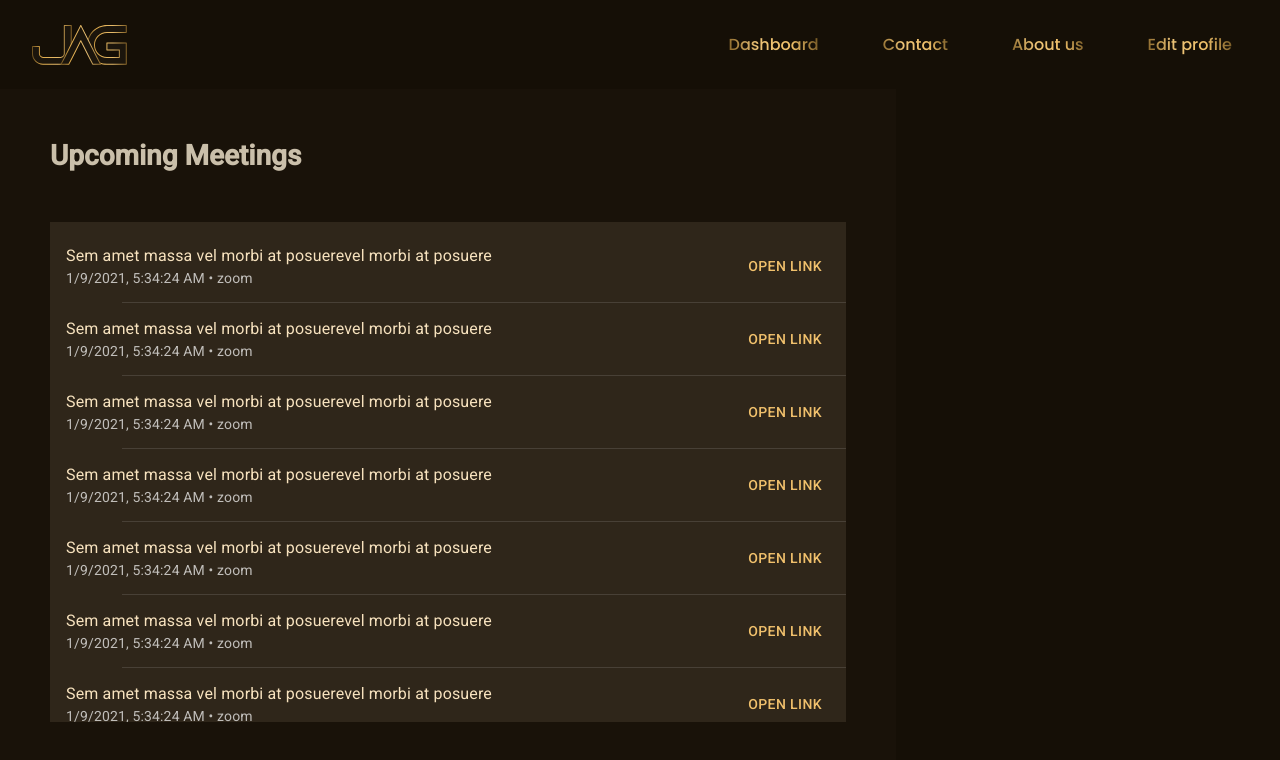
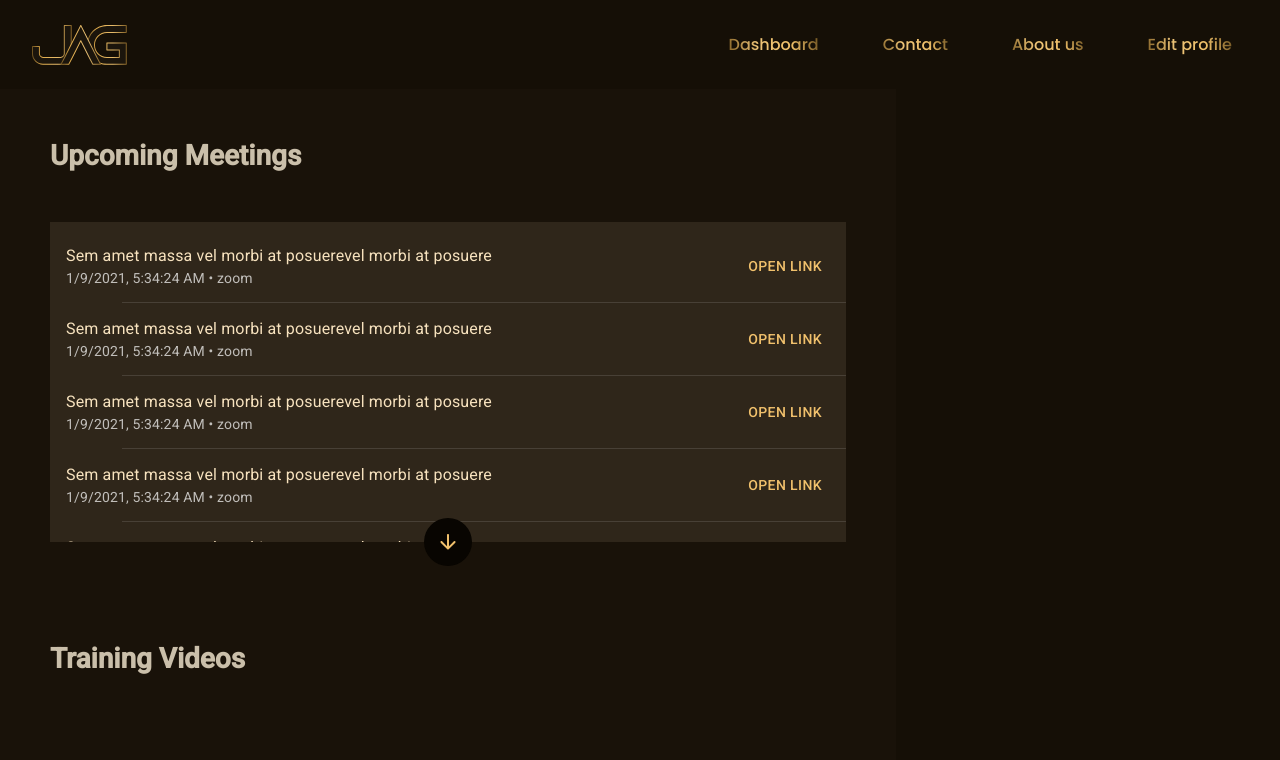
Before and after one commit to Mohanbarman/jag-portal, a React (Create React App) app: page / in a window 1280 px wide. Shown: the top 760 px of the page. Built offline with nearby package versions, Linux system fonts and the light colour scheme.

Commit message:
Adding prospecting videos

```diff
--- a/src/Content.js
+++ b/src/Content.js
@@ -236,6 +236,10 @@ const demoUpcomingMeetings = [1,2,3,4,5,6,7,8,9,10]
     link: 'https://exmple.com/meeting',
   }))
 
+const demoTrainingVideos = [1,2,3,4,5,6,7,8]
+  .map(() => 'JdRH3SNvR94')
+
+
 export {
   carouselContent,
   coreLeadersContent,
@@ -247,6 +251,9 @@ export {
   contactUsScreenContent,
   forgetPasswordScreenContent,
   aboutUsContent,
+
+  // Demo content
   demoProfile,
   demoUpcomingMeetings,
+  demoTrainingVideos,
 };
--- a/src/components/ProspectingVideos.js
+++ b/src/components/ProspectingVideos.js
@@ -4,11 +4,6 @@ import { prospectingVideosContent } from '../Content';
 
 
 const ProspectingVideos = () => {
-  const opts = {
-    // height: '400',
-    // width: '400',
-  }
-
   return(
     <section className="section">
       <h1 className="decorated-title-1">Prospecting videos</h1>
@@ -17,7 +12,6 @@ const ProspectingVideos = () => {
           <div className="prospecting-videos-item" key={index}>
             <YouTube
               videoId={videoID}
-              opts={opts}
               containerClassName='youtube-video-item'
               className='youtube-video-item'
             />
--- /dev/null
+++ b/src/components/TrainingVideos.js
@@ -0,0 +1,45 @@
+import React, {useRef} from 'react';
+import YouTube from "react-youtube";
+import { demoTrainingVideos } from "../Content";
+import {IconButton} from "@material-ui/core";
+import {ArrowBackIos, ArrowDownwardRounded, ArrowForwardIos} from "@material-ui/icons";
+
+
+const TrainingVideos = () => {
+  const trainingVideosContainerRef = useRef(null);
+
+  const _handleScroll = (offset) => {
+    trainingVideosContainerRef.current?.scrollBy(offset, 0);
+  }
+
+
+  return(
+    <div className='training-videos-content'>
+      <h3 className='dashboard-subheading'>Training videos</h3>
+      <div ref={trainingVideosContainerRef} className='training-videos-container'>
+        {demoTrainingVideos.map((videoID, index) => (
+          <YouTube
+            videoId={videoID}
+            containerClassName='youtube-video-item-training'
+            className='youtube-video-item-training'
+          />
+        ))}
+
+        <div className='icon-btn-container-left'>
+          <IconButton onClick={() => _handleScroll(-400)} className='upcoming-meetings-scroll-btn' color='primary' variant='filled'>
+            <ArrowBackIos/>
+          </IconButton>
+        </div>
+
+        <div className='icon-btn-container-right'>
+          <IconButton onClick={() => _handleScroll(400)} className='upcoming-meetings-scroll-btn' color='primary' variant='filled'>
+            <ArrowForwardIos/>
+          </IconButton>
+        </div>
+
+      </div>
+    </div>
+  )
+}
+
+export default TrainingVideos;
--- a/src/components/UpcomingMeetings.js
+++ b/src/components/UpcomingMeetings.js
@@ -1,4 +1,4 @@
-import React, {useState, useEffect} from 'react';
+import React, {useState, useEffect, useRef} from 'react';
 import {demoUpcomingMeetings} from "../Content";
 import {
   Button,
@@ -6,31 +6,36 @@ import {
   ListItem,
   ListItemSecondaryAction,
   ListItemText,
-  Divider,
+  Divider, IconButton,
 } from "@material-ui/core";
+import {ArrowDownwardRounded} from "@material-ui/icons";
 
 
 const UpcomingMeetings = () => {
   const [meetings, setMeetings] = useState(demoUpcomingMeetings);
+  const upcomingMeetingsRef = useRef(null);
 
+  // useEffect(() => {
+  //   const t = setInterval(() => {
+  //     setMeetings(p => [...p, {
+  //       id: Date.now(),
+  //       name: 'Sem amet massa vel morbi at posuerevel morbi at posuere',
+  //       date: Date.now(),
+  //       platform: 'zoom',
+  //       link: 'https://exmple.com/meeting',
+  //     }])
+  //   }, 1000 * 10)
+  //   return () => clearInterval(t);
+  // }, [])
 
-  useEffect(() => {
-    const t = setInterval(() => {
-      setMeetings(p => [...p, {
-        id: Date.now(),
-        name: 'Sem amet massa vel morbi at posuerevel morbi at posuere',
-        date: Date.now(),
-        platform: 'zoom',
-        link: 'https://exmple.com/meeting',
-      }])
-    }, 1000 * 10)
-    return () => clearInterval(t);
-  }, [])
+  const _handleScroll = () => {
+    upcomingMeetingsRef.current?.scrollBy(0, 100);
+  }
 
   return(
       <section className='upcoming-meetings-section'>
         <h3 className='dashboard-subheading'>Upcoming meetings</h3>
-        <List className='upcoming-meetings-list' style={{maxHeight: '500px', overflow: 'auto'}}>
+        <List className='upcoming-meetings-list' ref={upcomingMeetingsRef} style={{maxHeight: '40vh', overflow: 'auto'}}>
 
           {meetings.map((meeting) => (
             <div key={meeting.id}>
@@ -50,6 +55,11 @@ const UpcomingMeetings = () => {
             )).reverse()}
 
         </List>
+        <div className='icon-btn-container'>
+          <IconButton onClick={_handleScroll} className='upcoming-meetings-scroll-btn' color='primary' variant='filled'>
+            <ArrowDownwardRounded/>
+          </IconButton>
+        </div>
       </section>
   )
 }
--- a/src/index.css
+++ b/src/index.css
@@ -691,9 +691,52 @@ Dashboard
 
 .upcoming-meetings-list {
     background-color: var(--clr-primary-6);
+    scrollbar-width: none;
+    scroll-behavior: smooth;
 }
 
 .dashboard-subheading {
     margin-bottom: 50px;
     color: var(--clr-primary-11);
 }
+
+.training-videos-content {
+    margin-top: 100px;
+}
+
+.training-videos-container {
+    display: flex;
+    overflow: auto;
+    gap: 2rem;
+    scrollbar-width: none;
+    position: relative;
+}
+
+.upcoming-meetings-section {
+    position: relative;
+}
+
+.icon-btn-container {
+    position: absolute;
+    bottom: -1.5rem;
+    left: 50%;
+    transform: translateX(-50%);
+    border-radius: 50%;
+    background-color: var(--clr-primary-7);
+}
+
+.icon-btn-container-right,
+.icon-btn-container-left {
+    position: absolute;
+    border-radius: 50%;
+    background-color: var(--clr-primary-7);
+    top: 50%;
+    transform: translateY(-50%);
+}
+
+.icon-btn-container-left {
+    left: -1.5rem;
+}
+.icon-btn-container-right {
+    right: 1.5rem;
+}
--- a/src/routes/Home.js
+++ b/src/routes/Home.js
@@ -6,6 +6,7 @@ import MissionAndVision from "../components/MissionAndVision";
 import ProspectingVideos from "../components/ProspectingVideos";
 import Footer from "../components/Footer"
 import UpcomingMeetings from "../components/UpcomingMeetings";
+import TrainingVideos from "../components/TrainingVideos";
 import { authContext } from "../context/AuthContext";
 
 
@@ -21,17 +22,21 @@ const _unauthenticatedContent = (
   </>
 )
 
+// Content for authenticated users
+const _authenticatedContent = (
+  <>
+    <Navbar/>
+    <section className='home-auth-left-section'>
+      <UpcomingMeetings/>
+      <TrainingVideos/>
+    </section>
+  </>
+)
+
 const Home = () => {
   const { isAuthenticated } = useContext(authContext);
 
-  return (!isAuthenticated ? _unauthenticatedContent :
-    <>
-      <Navbar/>
-      <section className='home-auth-left-section'>
-        <UpcomingMeetings/>
-      </section>
-    </>
-  )
+  return (isAuthenticated ? _authenticatedContent : _unauthenticatedContent)
 }
 
 export default Home;
```
Also changed, not shown: 1 other file (tests, documents, lock files or other folders).
